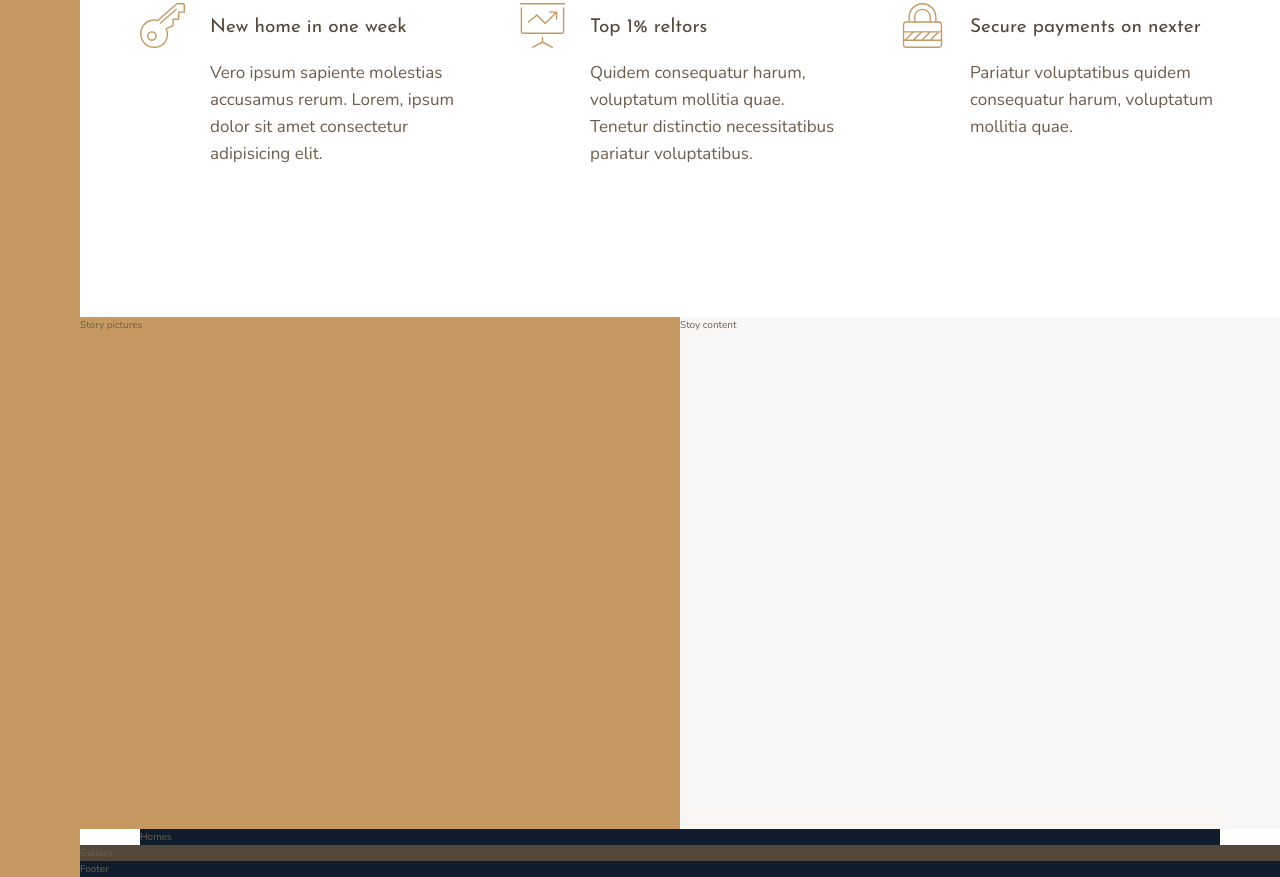
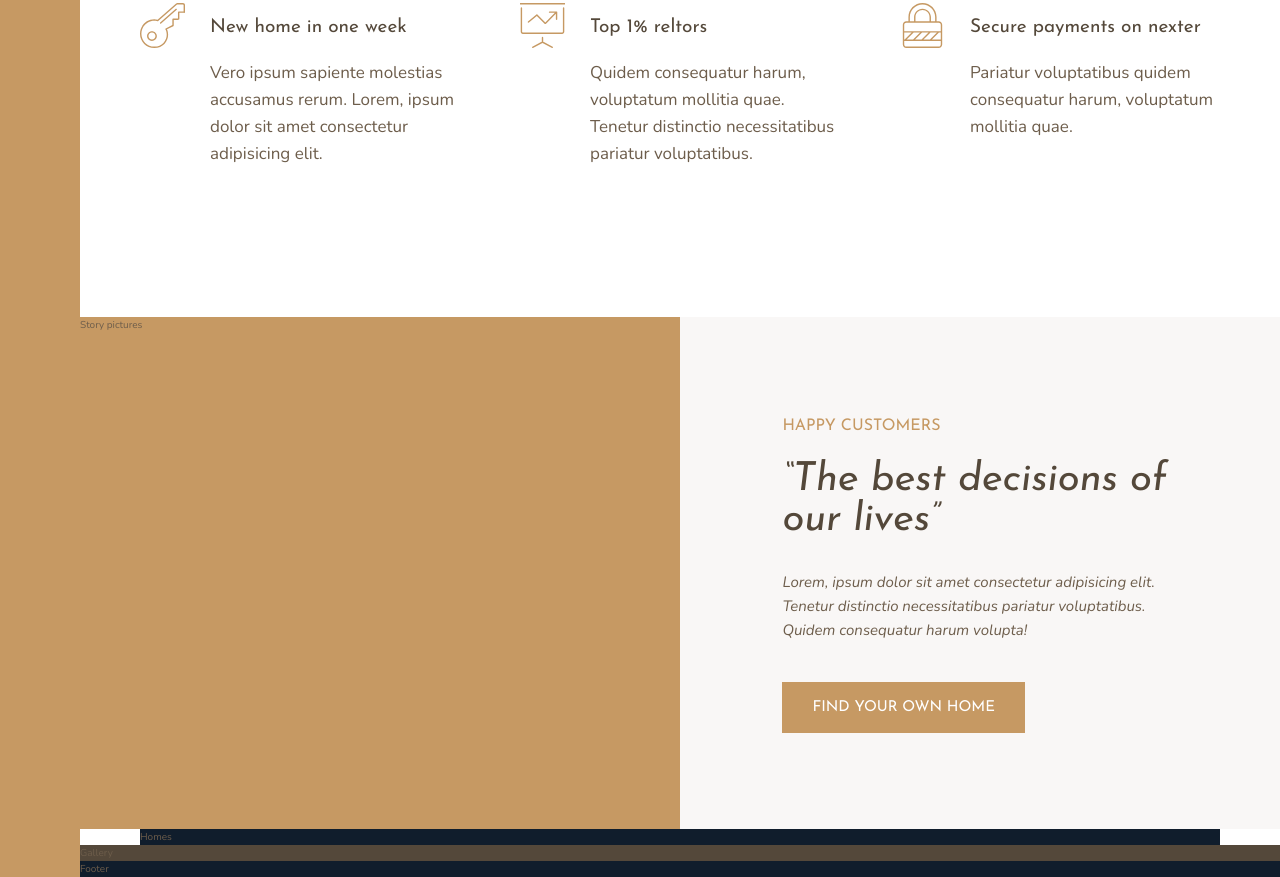
Before and after one commit to taneapoleacov/nexter, a website: page index.html in a window 1280 px wide. Shown: the part 991-1868 px from the top of the page. Drawn offline with nearby package versions, Linux system fonts and the light colour scheme.

Commit message:
Story content finished

```diff
--- a/index.html
+++ b/index.html
@@ -80,7 +80,10 @@
         </div>
 
         <div class="story__content">
-            Stoy content
+            <h3 class="heading-3 mb-sm">Happy Customers</h3>
+            <h2 class="heading-2 heading-2--dark mb-md">&ldquo;The best decisions of our lives&rdquo;</h2>
+            <p class="story__text">Lorem, ipsum dolor sit amet consectetur adipisicing elit. Tenetur distinctio necessitatibus pariatur voluptatibus. Quidem consequatur harum volupta!</p>
+            <button class="btn">Find your own home</button>
         </div>
 
         <section class="homes">
--- a/sass/_story.scss
+++ b/sass/_story.scss
@@ -7,5 +7,22 @@
     &__content {
         background-color: $color-grey-light-1;
         grid-column: col-start 5 / full-end;
+
+        padding: 6rem 8vw;
+
+        /*display: flex;
+        flex-direction: column;
+        justify-content: center;
+        align-items: flex-start;*/
+
+        display: grid;
+        align-content: center;
+        justify-items: start;
+    }
+
+    &__text {
+        font-size: 1.5rem;
+        font-style: italic;
+        margin-bottom: 4rem;
     }
 }
--- a/sass/_typography.scss
+++ b/sass/_typography.scss
@@ -9,10 +9,19 @@
 
 .heading-2 {
     @extend %heading;
+    font-size: 4rem;
+    font-style: italic;
+    line-height: 1;
+
+    &--light {color: $color-grey-light-1}
+    &--dark {color: $color-grey-dark-1}
 }
 
 .heading-3 {
     @extend %heading;
+    font-size: 1.6rem;
+    color: $color-primary;
+    text-transform: uppercase;
 }
 
 .heading-4 {
@@ -20,6 +29,27 @@
     font-size: 1.9rem;
 
     &--light {color: $color-grey-light-1}
-
     &--dark {color: $color-grey-dark-1}
 }
+
+.btn {
+    background-color: $color-primary;
+    color: #fff;
+    border: none;
+    border-radius: 0;
+    font-family: $font-display;
+    font-size: 1.5rem;
+    text-transform: uppercase;
+    padding: 1.8rem 3rem;
+    cursor: pointer;
+    transition: all .2s;
+
+    &:hover {
+        background-color: $color-primary-dark;
+    }
+}
+
+.mb-sm { margin-bottom: 2rem;}
+.mb-md { margin-bottom: 3rem;}
+.mb-lg { margin-bottom: 4rem;}
+.mb-hg { margin-bottom: 8rem;}
```
Also changed, not shown: css/style.css.
